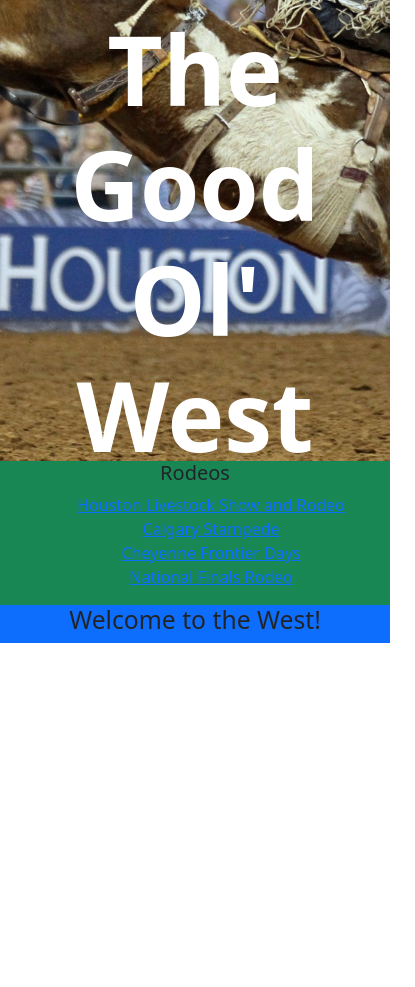
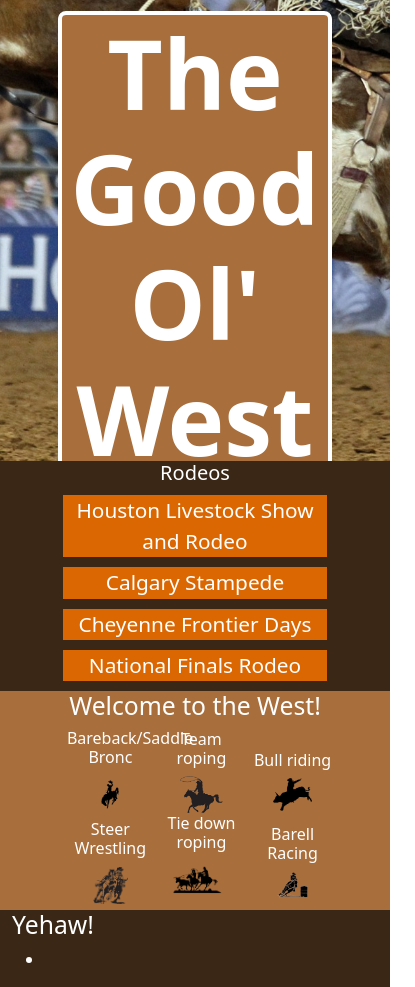
Before and after one commit to ErkanPerkan25/the_good_ol_west, a plain HTML site: page index.html in a window 390 px wide. Shown: the part 239-1226 px from the top of the page, 415 px wide, since content can reach past the window. Before the commit the page ends 882 px from the top, so only its background shows below. Drawn offline with nearby package versions, Linux system fonts and the light colour scheme.

Commit message:
Have most of the responsive stuff done, I think

```diff
--- a/index.html
+++ b/index.html
@@ -13,7 +13,7 @@
 <body>
     <div class="container-fluid">
         <header class="row bg-img">
-            <div class="col-sm-12">
+            <div class="col-sm-12 col-md-12 col-lg-12">
                 <h1 class="text-center"><b>The Good Ol' West</b></h1>
             </div>
         </header>
@@ -22,28 +22,48 @@
         </nav>
 
         <main class="row">
-            <div class="col-sm-12 col-md-3 col-lg-3 text-center bg-success">
+            <div class="col-sm-12 col-md-2 col-lg-2 text-center" style="background-color: #3a2716;">
                 <h5>Rodeos</h5>
                 <!-- Citation for rodeos: https://horseyhooves.com/famous-rodeos/ -->
                 <ul id="rodeos">
-                    <li><a href="https://www.rodeohouston.com/">Houston Livestock Show and Rodeo</a></li>
+                    <li><a href="https://www.rodeohouston.com/" target="_blank">Houston Livestock Show and Rodeo</a></li>
                     <li><a href="">Calgary Stampede</a></li>
                     <li><a href="">Cheyenne Frontier Days</a></li>
                     <li><a href="">National Finals Rodeo</a></li>
                 </ul>
             </div>
 
-            <div class="col-sm-12 col-md-9 col-lg-6 bg-primary">
+            <div class="col-sm-12 col-md-10 col-lg-8" style="background-color: #a86e3c;">
                 <h2 class="text-center">Welcome to the West!</h2>
+
+                <ul id="rodeo-events">
+                    <!--Citation for image: https://clipart-library.com/clip-art/bucking-bronco-silhouette-6.htm-->
+                    <li><h6>Bareback/Saddle Bronc</h6><img src="images/bucking_icon.png" style="width: 60%;"/></li>
+                    <!--Citation for image: https://clipart-library.com/clip-art/roping-silhouette-1.htm-->
+                    <li><h6>Team roping</h6><img src="images/roping_icon.png" style="width: 50%;"/></li>
+                    <!--Citation for image: https://clipart-library.com/clip-art/bull-rider-silhouette-clip-art-2.htm-->
+                    <li><h6>Bull riding</h6><img src="images/bullriding_icon.png" style="width: 45%;"/></li>
+                    <!--Citation for image: https://www.decalcity.com/steer-wrestler-p-17096.html-->
+                    <li><h6>Steer Wrestling</h6><img src="images/steer_wrestling_icon.png" style="width: 40%;"/></li>
+                    <!--Citation for image: https://clipart-library.com/clip-art/breakaway-roping-silhouette-6.htm -->
+                    <li><h6>Tie down roping</h6><img src="images/tie_down_roping_icon.png" style="width: 70%;"/></li>
+                    <!--Citation for image: https://clipground.com/barrel-racing-clipart.html-->
+                    <li><h6>Barell Racing</h6><img src="images/barrel_racing_icon.jpg" style="width: 35%;"/></li>
+                </ul>
 
             </div>
 
-            <div class="col-sm-12 col-md-12 col-lg-3 bg-warning">
+            <div class="col-sm-12 col-md-12 col-lg-2" style="background-color: #3a2716;">
+                <h2>Yehaw!</h2>
+                <ul>
+                    <!--Citation for image: https://www.pngall.com/western-cowboy-hat-png/-->
+                    <li><img /></li>
+                </ul>
             </div>
         </main>
 
         <footer class="row">
-            <div class="col-sm-12 col-md-12 col-lg-12">
+            <div class="col-sm-12 col-md-12 col-lg-12" style="background-color: ;">
             </div>
         </footer>
     </div>
--- a/stylesheet.css
+++ b/stylesheet.css
@@ -1,10 +1,15 @@
 * {
     box-sizing: border-box;
+}
+
+body{
+    color: #ffffff;
 }
 
 header{
     height: 700px;
 }
+
 
 .bg-img{
     background-image: url(images/bucking.jpg);
@@ -17,15 +22,54 @@ header h1{
     margin-top: 250px;
     font-size: 6rem;
     color: #ffffff;
+    border: solid 4px #ffffff;
+    border-radius: 8px;
+    width: 75%;
+    margin-left: auto;
+    margin-right: auto;
+    background-color: #a86e3c;
 }
 
 #rodeos{
     list-style-type: none;
+    width: 90%;
+    margin: 0;
+    padding: 0;
+    margin-right: auto;
+    margin-left: auto;
 }
 
 #rodeos li{
+    font-size: 1.3rem;
+    margin: 10px;
+    background-color: #db6702;
+    width: 80%;
+    margin-left: auto;
+    margin-right: auto;
+}
 
+#rodeos li a{
+    text-decoration: none;
+    color: white;
 }
+
+#rodeo-events{
+    list-style-type: none;
+    margin: 0;
+    padding: 0;
+    width: 95%;
+    margin-left: 15%;
+    margin-right: auto;
+}
+
+#rodeo-events li{
+    display: inline-block;
+    text-align: center;
+    width: 25%;
+    margin-right: auto;
+    margin-left: auto;
+}
+
 
 @media screen (max-width: 990px){
 }
```
Also changed, not shown: images/barrel_racing_icon.jpg (added), images/bucking_icon.png (added), images/bullriding_icon.png (added), images/cowboy_hat.png (added), images/roping_icon.png (added), images/steer_wrestling_icon.png (added), images/tie_down_roping_icon.png (added).
